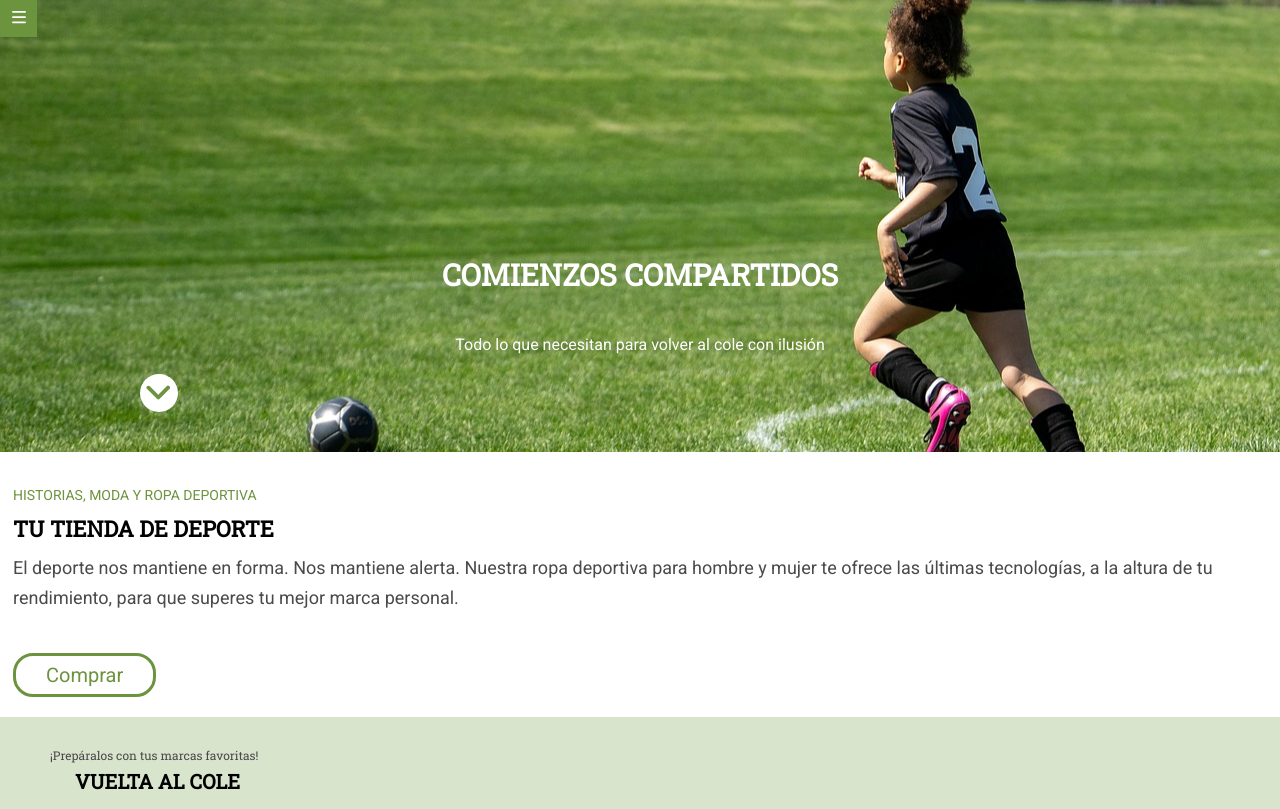
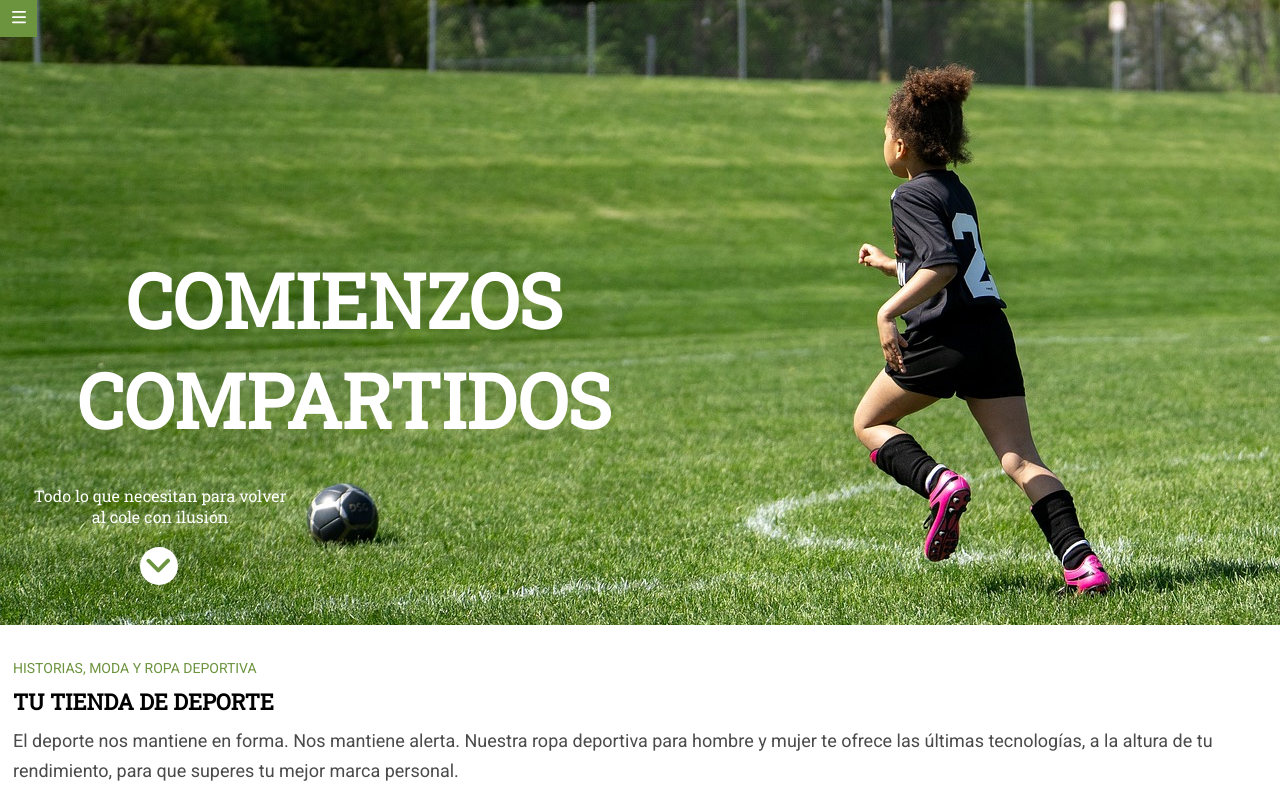
Before and after one commit to Adalab/modulo-1-evaluacion-final-Valentinalupla, a website built with Vite: page src/index.html in a window 1280 px wide. Shown: the top 809 px of the page. Built offline with nearby package versions, Linux system fonts and the light colour scheme.

Commit message:
start media queries

```diff
--- a/src/partials/section_1.html
+++ b/src/partials/section_1.html
@@ -1,8 +1,11 @@
 <section class="section_1" id="section_1">
+    <div>
     <div class="beginnings">
         <h1>COMIENZOS COMPARTIDOS</h1>
-
+    </div>
+    <div class="beginnings_share">
     <p>Todo lo que necesitan para volver al cole con ilusión</p>
+</div>
 </div>
     <div class="icon_down">
         <figure>
--- a/src/scss/layout/_footer.scss
+++ b/src/scss/layout/_footer.scss
@@ -37,3 +37,14 @@ height: 25px;
 align-items: center;
 }
 }
+
+@media (min-width: 768px) {
+   .footer {
+
+   }
+}
+
+
+@media (min-width: 1280px) {
+
+}
--- a/src/scss/layout/_section_1.scss
+++ b/src/scss/layout/_section_1.scss
@@ -6,24 +6,25 @@
     background-repeat: no-repeat;
     background-image: url(/images/cover.jpeg);
     background-position: right 20% bottom 50%;
+    color: $color-title;
+    font-family: $font-title;
+    text-align: center;
 }
+
 .beginnings {
-    color: $color-title;
 
-    & h1 {
-    text-align: center;
-    font-family: $font-title;
-    font-size: 30px;
+    width: 320px;
+    font-size: 20px;
     padding: 250px 10px 10px 10px;
     line-height: 50px;
-    }
-    & p {
-        text-align: center;
-        font-family: $font-text;
+}
+.beginnings_share {
+
+       width: 320px;
        font-size: 16px;
        padding: 25px 25px 0px 25px;
-    }
 }
+
 
 .icon_down {
     display: flex;
@@ -36,13 +37,36 @@
     margin: 20px 140px 40px;
 
     & img {
-
         width: 25px;
     height: 18px;
     align-items: center;
     }
 }
 
-// @media (min-width: 768px) {
 
-// }
+@media (min-width: 768px) {
+   .section_1 {
+    display: flex;
+    flex-direction: column;
+    width: 100%;
+    justify-content: center;
+
+   }
+   .beginnings {
+
+    width: 688px;
+    font-size: 50px;
+    padding: 250px 10px 10px 10px;
+    line-height: 100px;
+}
+.beginnings_share {
+
+    width: 320px;
+    font-size: 16px;
+    padding: 25px 25px 0px 25px;
+}
+}
+
+@media (min-width: 1280px) {
+
+}
--- a/src/scss/layout/_section_2.scss
+++ b/src/scss/layout/_section_2.scss
@@ -1,4 +1,5 @@
 .section_2 {
+    width: 100%;
     min-width: 320px;
     display: flex;
     flex-direction: column;
@@ -37,3 +38,13 @@
 
 
  }
+ @media (min-width: 768px) {
+    .section_2 {
+       }
+
+ }
+
+
+ @media (min-width: 1280px) {
+
+ }
```
Also changed, not shown: src/scss/layout/_section_3.scss (+9 -0 lines).
